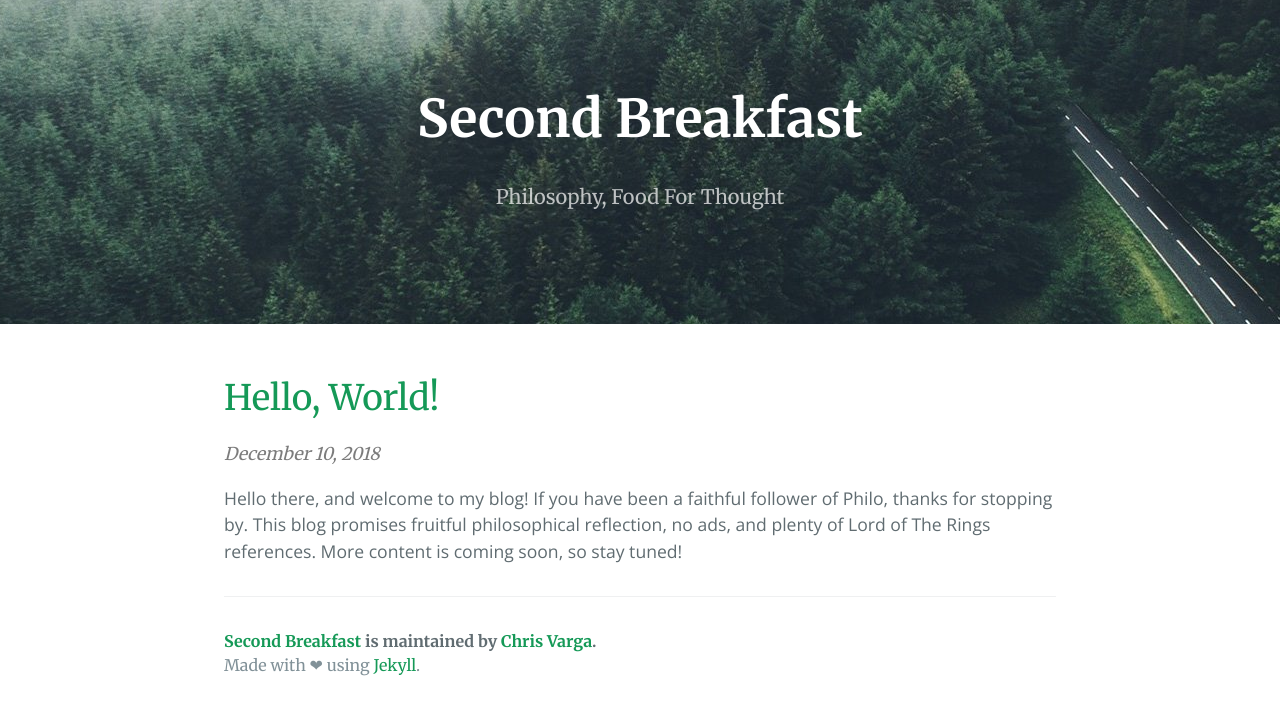
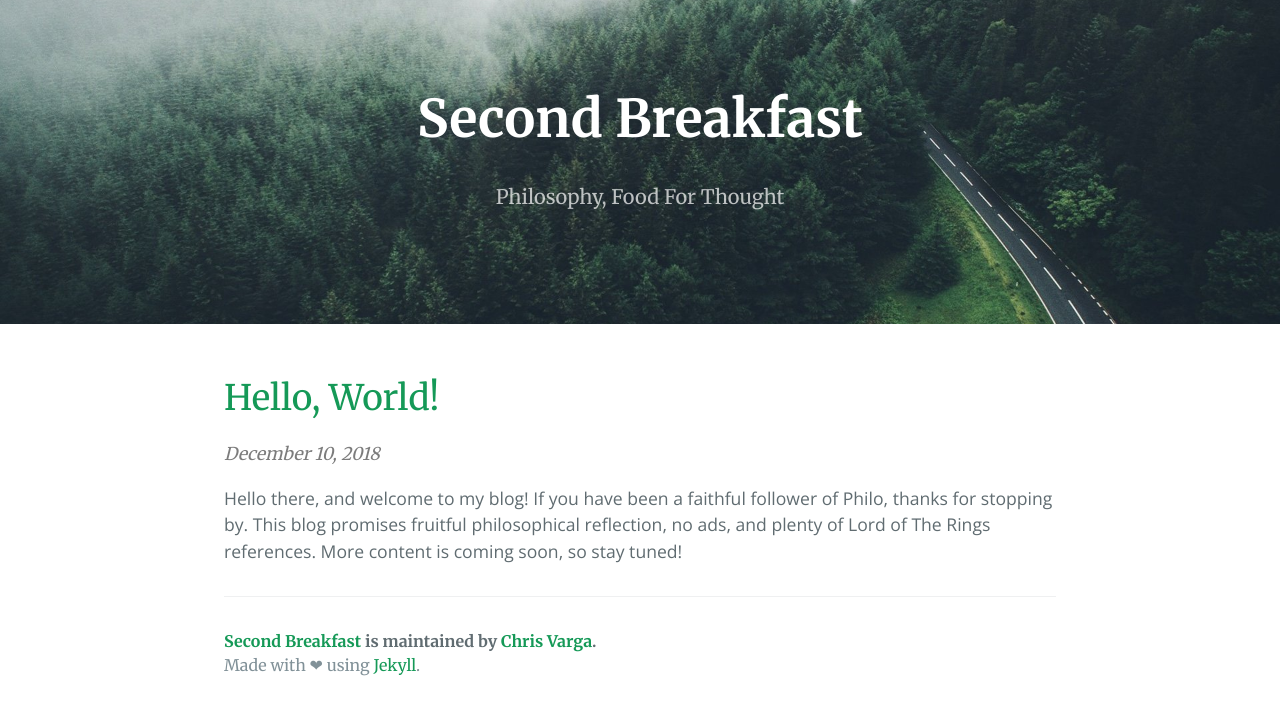
Before and after one commit to second-breakfast/second-breakfast.github.io, a Jekyll site: the page built from index.html, in a window 1280 px wide. Shown: the top 715 px of the page. Built offline with Jekyll 4.4.1, drawn with Linux system fonts in a browser that asks for light colours; the list of posts is cut into pages by our own code.

Commit message:
Fix header image on mobile

```diff
--- a/css/cayman.css
+++ b/css/cayman.css
@@ -164,7 +164,7 @@
 @media screen and (max-width: 42em) { .btn { display: block; width: 100%; padding: 0.75rem; font-size: 0.9rem; }
   .btn + .btn { margin-top: 1rem; margin-left: 0; } }
 
-.page-header { color: #fff; text-align: center; background-color: #283256; background: url(../assets/misty.jpg) no-repeat center; }
+.page-header { color: #fff; text-align: center; background-color: #283256; background: url(../assets/misty.jpg) no-repeat center; background-size: cover;}
 .page-header a { color: #fff; }
 @media screen and (min-width: 64em) { .page-header { padding: 5rem 6rem; } }
 @media screen and (min-width: 42em) and (max-width: 64em) { .page-header { padding: 3rem 4rem; } }
```
